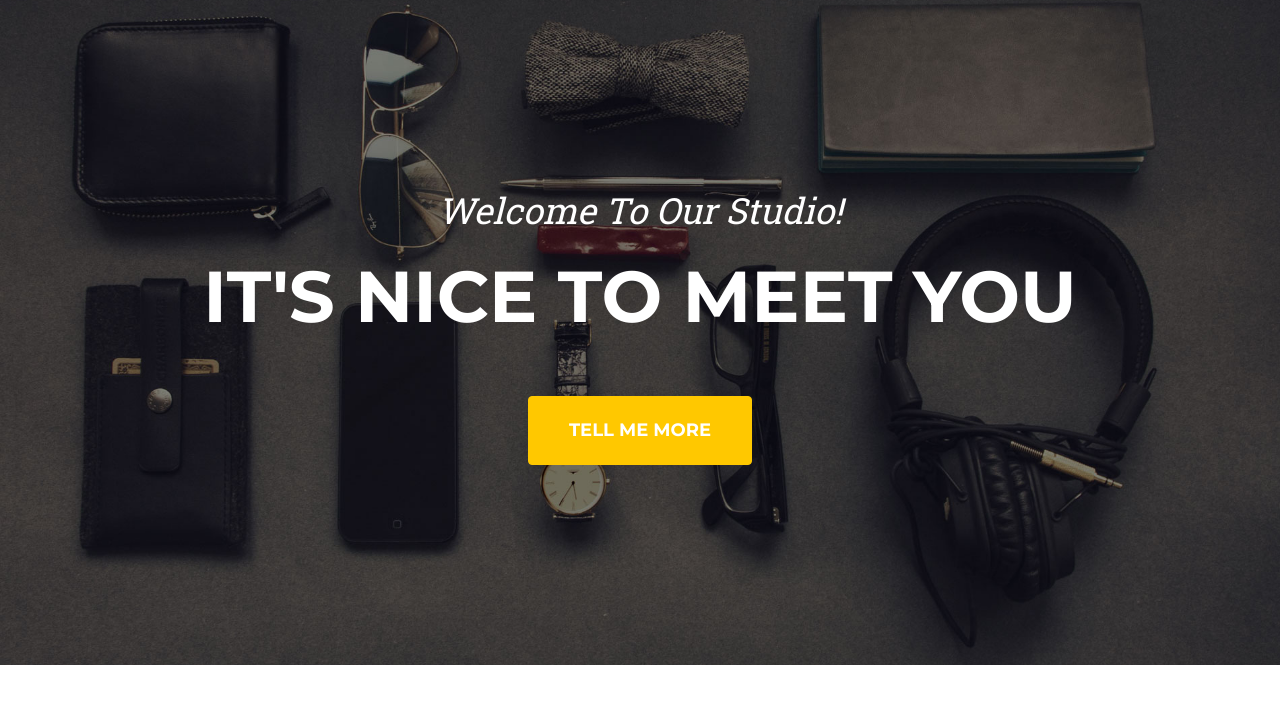
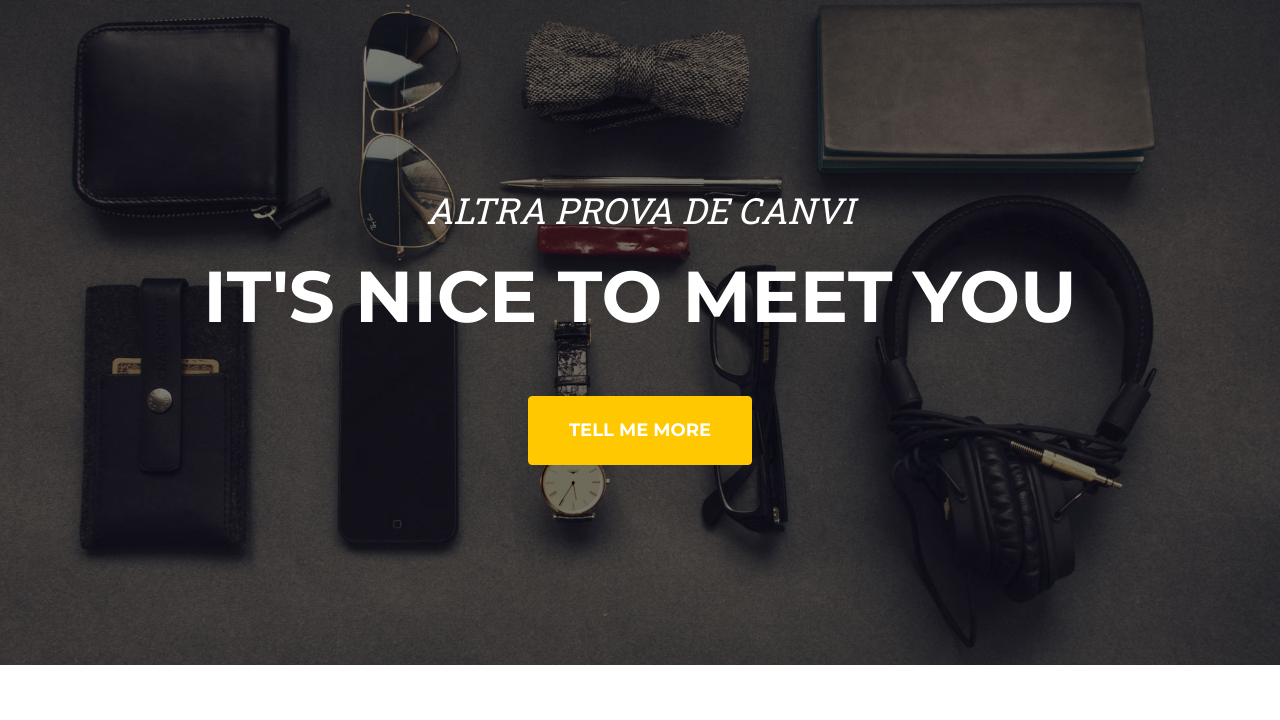
Before and after one commit to JoAgMaDe/Landing, a plain HTML site: page index.html in a window 1280 px wide. Shown: the part 80-800 px from the top of the page. Drawn offline with nearby package versions, Linux system fonts and the light colour scheme.

Commit message:
CAMBIO PARTE CENTRAL

```diff
--- a/index.html
+++ b/index.html
@@ -39,7 +39,7 @@
         <!-- Masthead-->
         <header class="masthead">
             <div class="container">
-                <div class="masthead-subheading">Welcome To Our Studio!</div>
+                <div class="masthead-subheading">ALTRA PROVA DE CANVI</div>
                 <div class="masthead-heading text-uppercase">It's Nice To Meet You</div>
                 <a class="btn btn-primary btn-xl text-uppercase" href="#services">Tell Me More</a>
             </div>
```
